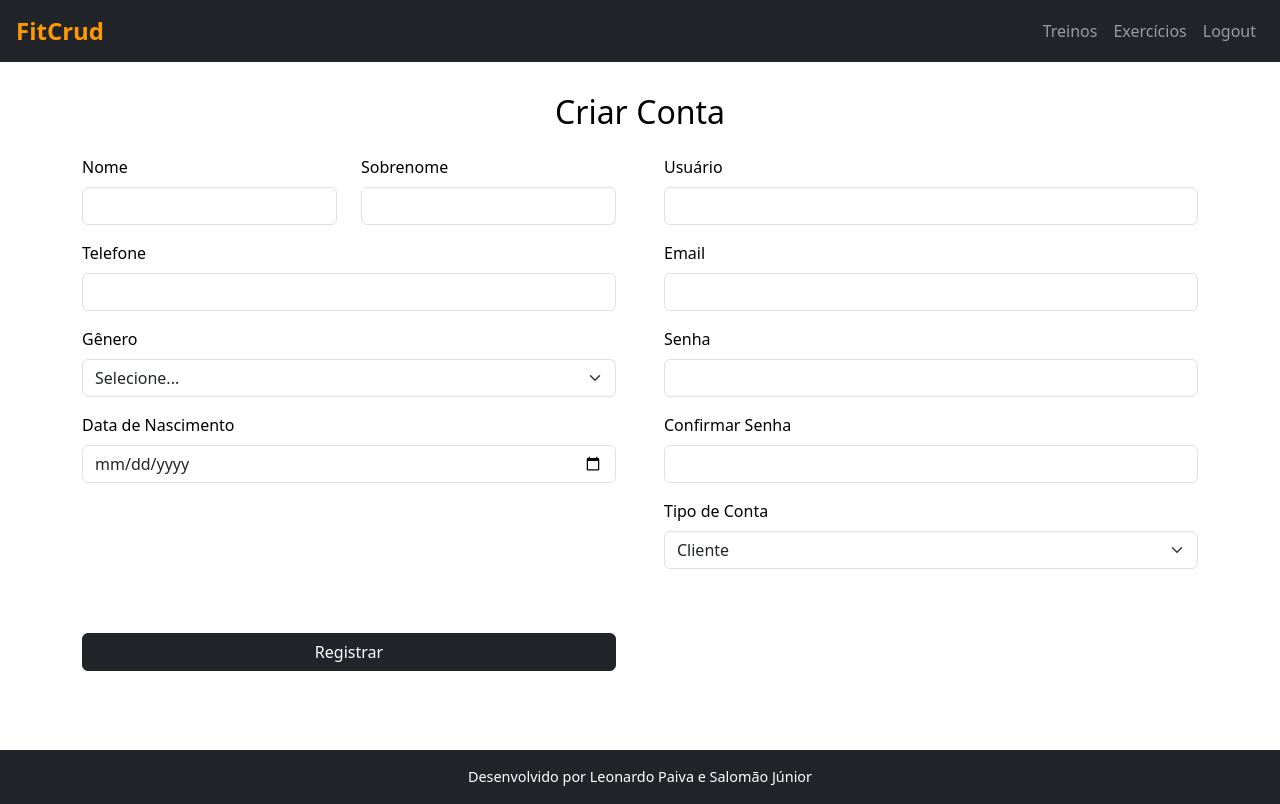
After one commit to leopaivap/phpeso, a PHP site: page /register.php in a window 1280 px wide. The commit adds this page. Run offline with PHP 8.4, Linux system fonts and the light colour scheme.

Commit message:
feat(database, pages): Added user-register file and updated files extension to .php

```diff
--- /dev/null
+++ b/css/register.css
@@ -0,0 +1,6 @@
+.register-form {
+    display: grid;
+    grid-template-columns: 1fr 1fr;
+    gap: 3rem;
+    width: 100%;
+}
--- a/css/style.css
+++ b/css/style.css
@@ -1,3 +1,5 @@
+@import url("/css/register.css");
+
 body {
   background-color: #fff;
   color: #000;
@@ -16,7 +18,8 @@ body {
   font-size: 0.9rem;
 }
 
-  html, body {
+html,
+body {
   height: 100%;
 }
 
--- a/database/connection.php
+++ b/database/connection.php
@@ -2,9 +2,10 @@
 $server = 'localhost';
 $user = 'root';
 $password = '';
+$database = 'db_phpeso';
 
 try {
-    $dsn = "mysql:host=$server;charset=utf8";
+    $dsn = "mysql:host=$server;dbname=$database;charset=utf8";
 
     $connection = new PDO($dsn, $user, $password);
 
--- a/js/navbar.js
+++ b/js/navbar.js
@@ -1,14 +1,14 @@
 document.getElementById("navbar").innerHTML = `
 <nav class="navbar navbar-expand-lg navbar-dark bg-dark px-3">
-  <a class="navbar-brand text-orange" href="index.html">FitCrud</a>
+  <a class="navbar-brand text-orange" href="index.php">FitCrud</a>
   <button class="navbar-toggler" type="button" data-bs-toggle="collapse" data-bs-target="#navLinks">
     <span class="navbar-toggler-icon"></span>
   </button>
   <div class="collapse navbar-collapse" id="navLinks">
     <ul class="navbar-nav ms-auto">
-      <li class="nav-item"><a class="nav-link" href="workouts.html">Treinos</a></li>
-      <li class="nav-item"><a class="nav-link" href="exercises.html">Exercícios</a></li>
-      <li class="nav-item"><a class="nav-link" href="login.html">Logout</a></li>
+      <li class="nav-item"><a class="nav-link" href="workouts.php">Treinos</a></li>
+      <li class="nav-item"><a class="nav-link" href="exercises.php">Exercícios</a></li>
+      <li class="nav-item"><a class="nav-link" href="login.php">Logout</a></li>
     </ul>
   </div>
 </nav>
--- a/login.html
+++ b/login.php
@@ -40,7 +40,7 @@
         </form>
 
         <p class="mt-3 text-center">
-          Não possui uma conta? <a href="register.html">Cadastre-se aqui</a>.
+          Não possui uma conta? <a href="register.php">Cadastre-se aqui</a>.
         </p>
       </div>
     </main>
--- /dev/null
+++ b/register.php
@@ -0,0 +1,96 @@
+<!DOCTYPE html>
+<html lang="pt-br">
+
+<head>
+  <meta charset="UTF-8" />
+  <title>Cadastro - FitCrud</title>
+  <meta name="viewport" content="width=device-width, initial-scale=1" />
+  <link href="https://cdn.jsdelivr.net/npm/bootstrap@5.3.2/dist/css/bootstrap.min.css" rel="stylesheet" />
+  <link rel="stylesheet" type="text/css" href="css/style.css" />
+  <link rel="stylesheet" type="text/css" href="css/register.css" />
+</head>
+
+<body>
+  <div id="navbar"></div>
+
+  <main class="container d-flex align-items-center justify-content-center" style="min-height: 80vh">
+    <div class="w-100">
+      <h2 class="mb-4 text-center">Criar Conta</h2>
+      <form class="register-form" action="./database/users/user-register.php" method="POST">
+        <div class="userData" style="w-100">
+          <div class="row">
+            <div class="col-md-6 mb-3">
+              <label for="firstName" class="form-label">Nome</label>
+              <input type="text" class="form-control" id="firstName" name="firstName" required />
+            </div>
+            <div class="col-md-6 mb-3">
+              <label for="lastName" class="form-label">Sobrenome</label>
+              <input type="text" class="form-control" id="lastName" name="lastName" required />
+            </div>
+          </div>
+
+          <div class="mb-3">
+            <label for="phoneNumber" class="form-label">Telefone</label>
+            <input type="text" class="form-control" id="phoneNumber" name="phoneNumber" />
+          </div>
+
+          <div class="mb-3">
+            <label for="gender" class="form-label">Gênero</label>
+            <select class="form-select" id="gender" name="gender" required>
+              <option value="">Selecione...</option>
+              <option value="male">Masculino</option>
+              <option value="female">Feminino</option>
+              <option value="other">Outro</option>
+            </select>
+          </div>
+
+          <div class="mb-3">
+            <label for="birth_date" class="form-label">Data de Nascimento</label>
+            <input type="date" class="form-control" id="birth_date" name="birth_date" required />
+          </div>
+        </div>
+
+        <div class="userLoginData">
+          <div class="mb-3">
+            <label for="username" class="form-label">Usuário</label>
+            <input type="text" class="form-control" id="username" name="username" required />
+          </div>
+
+          <div class="mb-3">
+            <label for="email" class="form-label">Email</label>
+            <input type="email" class="form-control" id="email" name="email" required />
+          </div>
+
+          <div class="mb-3">
+            <label for="password" class="form-label">Senha</label>
+            <input type="password" class="form-control" id="password" name="password" required />
+          </div>
+          <div class="mb-3">
+            <label for="confirmPassword" class="form-label">Confirmar Senha</label>
+            <input type="password" class="form-control" id="confirmPassword" name="confirmPassword" required />
+          </div>
+
+          <div class="mb-3">
+            <label for="role" class="form-label">Tipo de Conta</label>
+            <select class="form-select" id="role" name="role">
+              <option value="user">Cliente</option>
+              <option value="admin">Treinador</option>
+              <option value="admin">Administrador</option>
+            </select>
+          </div>
+        </div>
+
+        <button type="submit" class="btn btn-dark w-100">Registrar</button>
+      </form>
+    </div>
+  </main>
+
+  <div id="footer"></div>
+
+  <script src="js/navbar.js"></script>
+  <script src="js/footer.js"></script>
+  <script src="https://cdn.jsdelivr.net/npm/bootstrap@5.3.2/dist/js/bootstrap.bundle.min.js"></script>
+  <script src="js/login_register.js"></script>
+</body>
+
+</html>
```
Also changed, not shown: database/users/user-register.php (added, +45 -0 lines), register.html (deleted, +0 -64 lines), index.php (renamed from index.html), workouts.php (renamed from workouts.html). Lines whose indentation alone changed are shown as unchanged.
